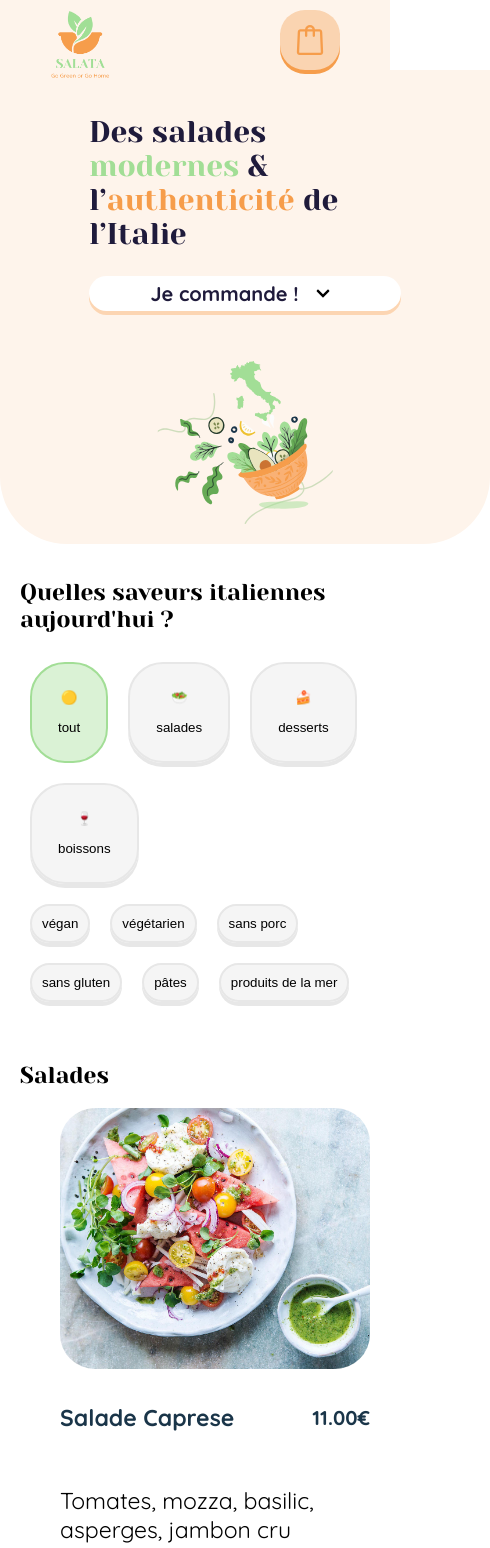
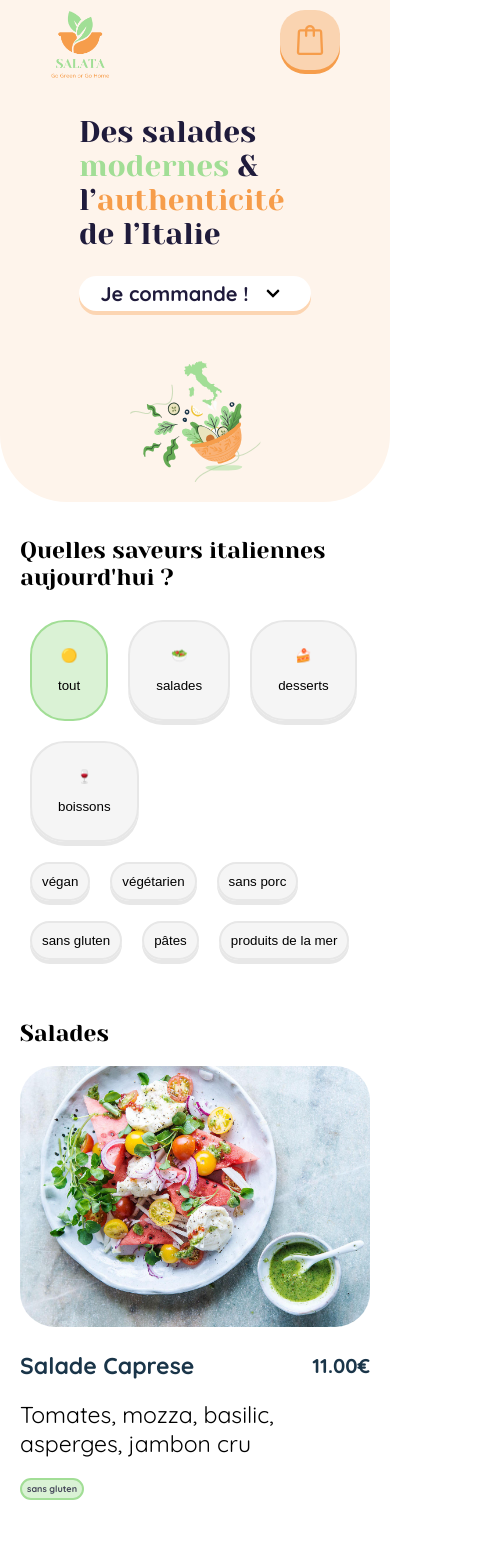
Before and after one commit to ALJURDY/SALATA, a React (Create React App) app: page / in a window 390 px wide. Shown: the top 1548 px of the page, 490 px wide, since content can reach past the window. Built offline with nearby package versions, Linux system fonts and the light colour scheme.

Commit message:
[Dont merge] fix response homepage

```diff
--- a/src/components/Hero/Hero.module.css
+++ b/src/components/Hero/Hero.module.css
@@ -68,7 +68,6 @@
         display: flex;
         flex-direction: column;
         height: 100%;
-        min-width: 100%;
     }
 
     .HeroImghome{
@@ -100,6 +99,5 @@
 
     .HeroMain{
         height: 100%;
-        width: 100%;
     }
 }
--- a/src/components/Hero/Hero.tsx
+++ b/src/components/Hero/Hero.tsx
@@ -3,14 +3,14 @@ import style from "./Hero.module.css";
 const Hero = () => {
     return (
 
-        <main className={style.HeroMain}>
+        <div className={style.HeroMain}>
             <section className={style.HeroSection}>
                 <h1 className={style.HeroGrosTitre}>Des salades <span className={style.HeroMenthe}>modernes</span> & l’<span className={style.HeroTangerine}>authenticité</span> de l’Italie</h1>
                 <a className={style.HeroCommande} href="#Commande">Je commande ! <svg className={style.HeroFlecheSvg} viewBox="0 0 448 512" xmlns="http://www.w3.org/2000/svg"><path d="M207.029 381.476L12.686 187.132c-9.373-9.373-9.373-24.569 0-33.941l22.667-22.667c9.357-9.357 24.522-9.375 33.901-.04L224 284.505l154.745-154.021c9.379-9.335 24.544-9.317 33.901.04l22.667 22.667c9.373 9.373 9.373 24.569 0 33.941L240.971 381.476c-9.373 9.372-24.569 9.372-33.942 0z" /></svg></a>
             </section>
 
             <img className={style.HeroImghome} src="/assets/homepage/salata-hero.svg" alt="" />
-        </main>
+        </div>
     )
 
 }
--- a/src/components/ProductCard/ProductCard.module.css
+++ b/src/components/ProductCard/ProductCard.module.css
@@ -1,6 +1,5 @@
 .ProductCardWidth {
-  width: 100%;
-  max-width: 400px;
+  width: 400px;
 }
 
 .ProductCardImages {
@@ -17,7 +16,7 @@
   font-size: 20px;
   font-style: normal;
   font-weight: 700;
-  line-height: normal;
+  margin: 20px 0;
 }
 
 .ProductCardName {
@@ -26,7 +25,7 @@
   font-size: 23px;
   font-style: normal;
   font-weight: 700;
-  line-height: normal;
+  margin: 20px 0;
 }
 
 .ProductCardDescription {
@@ -34,23 +33,21 @@
   font-family: "Quicksand", sans-serif;
   font-size: 23px;
   font-style: normal;
-  font-weight: 400;
-  line-height: normal;
+  margin: 0 0 20px;
 }
 
 .ProductCardDiet {
   border-radius: 35px;
   border: 2px solid #a2de96;
   background: rgba(162, 222, 150, 0.4);
-  width: 91px;
-  max-width: 100%;
   color: rgba(31, 27, 59, 0.8);
+  padding: 0 5px;
   text-align: center;
   font-family: "Quicksand", sans-serif;
   font-size: 9px;
   font-style: normal;
   font-weight: 700;
-  line-height: normal;
+  line-height: 0;
   white-space: nowrap;
 }
 
@@ -58,6 +55,12 @@
   display: flex;
   gap: 10px;
   margin-bottom: 10px;
+}
+
+.ProductCardDiets {
+  display: flex;
+  gap: 5px;
+  flex-wrap: wrap;
 }
 
 .ProductCardId {
@@ -69,3 +72,21 @@
   justify-content: space-between;
   align-items: center;
 }
+
+@media (max-width: 950px) {
+  .ProductCardWidth {
+    width: 350px;
+  }
+}
+
+@media (max-width: 850px) {
+  .ProductCardWidth {
+    width: 250px;
+  }
+}
+
+@media (max-width: 600px) {
+  .ProductCardWidth {
+    width: 100%;
+  }
+}
--- a/src/components/ProductCard/ProductCard.tsx
+++ b/src/components/ProductCard/ProductCard.tsx
@@ -29,7 +29,7 @@ const ProductCard = (props: ProductCardProps) => {
                 {/* Description du produit */}
                 <p className={style.ProductCardDescription}>{description}</p>
                 {/* Liste des régimes associés au produit */}
-                <div className={style.ProductCardFlex}>
+                <div className={style.ProductCardDiets}>
                     {diet.map((regime) => (
                         <div className={style.ProductCardDiet} key={regime}>
                             <p>{regime}</p>
--- a/src/components/ProductList/ProductList.module.css
+++ b/src/components/ProductList/ProductList.module.css
@@ -3,4 +3,15 @@
     flex-wrap: wrap;
     gap: 50px;
     list-style: none;
+    /* Les 3 lignes ci-dessous permettent de retirer la marge naturelle des éléments li */
+    padding-inline-start: 0;
+    margin-block-start: 0;
+    margin-block-end: 0;
 }
+
+@media (max-width: 800px) {
+    .ProductListFlex {
+        flex-wrap: none;
+        justify-content: center;
+    }
+  }
```
